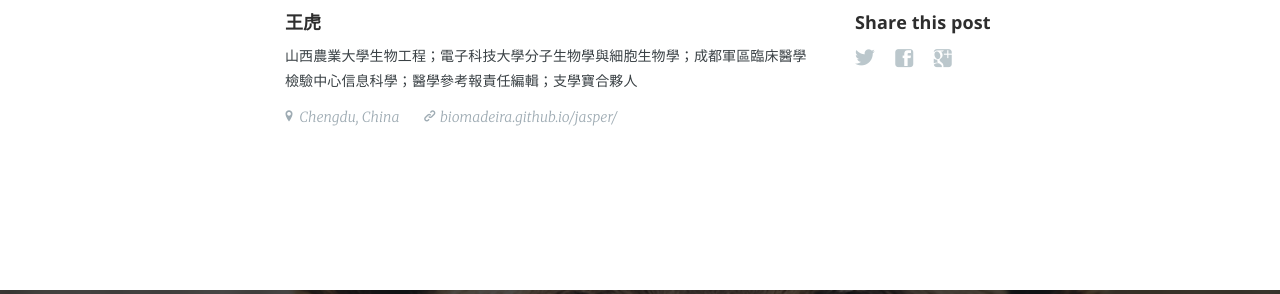
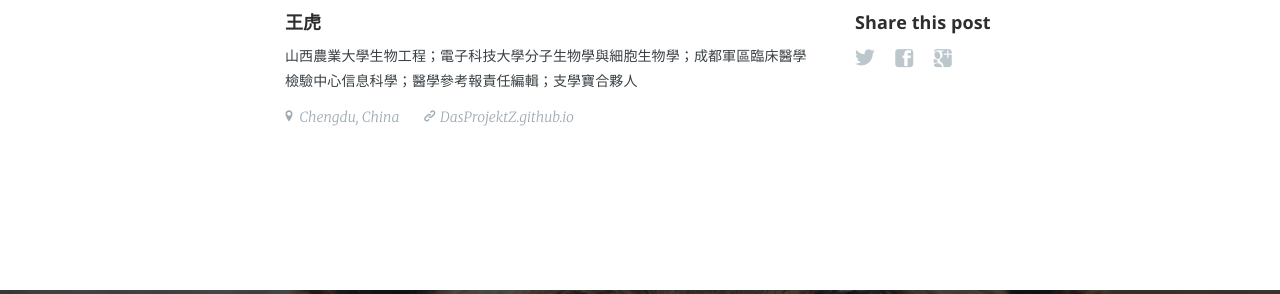
Before and after one commit to DasProjektZ/DasProjektZ.github.io, a Jekyll site: the page built from _posts/meinPosts/2015-11-03-about-project-z.md, in a window 1280 px wide. Shown: the part 360-654 px from the top of the page. Built offline with Jekyll 4.4.1, drawn with Linux system fonts in a browser that asks for light colours; nearby versions of some CDN libraries; Markdown is read by kramdown in place of the engine named in the settings.

Commit message:
updated config

```diff
--- a/_config.yml
+++ b/_config.yml
@@ -15,7 +15,7 @@ markdown: redcarpet
 highlighter: pygments
 paginate: 5
 language: 'en-us'
-short_url: 'biomadeira.github.io/jasper/'
+short_url: 'DasProjektZ.github.io'
 google_analytics: UA-69281367-1
 disqus: username
 baseurl: /jasper/
```
